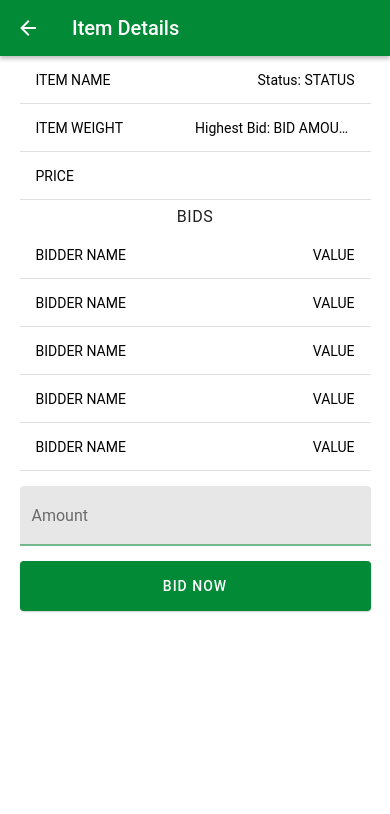
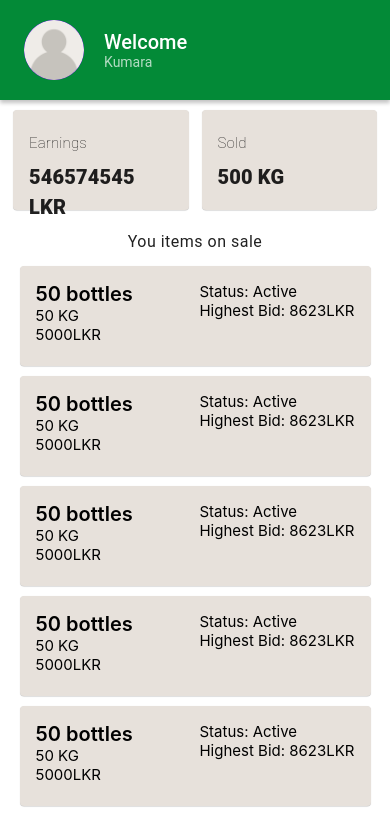
Before and after one commit to prageethfndo/dispor-app, a React Native app: screen / in a window 390 px wide. Shown: the top 814 px of the page. Built offline with nearby package versions, Linux system fonts and the light colour scheme.

Commit message:
added ItemCard, SellerMode, StatsCard

```diff
--- a/App.js
+++ b/App.js
@@ -8,12 +8,13 @@ import Register from './components/Register.js';
 import Login from './components/Login.js';
 import Listing from './components/NewListing.js';
 import ItemDetails from './components/ItemDetails';
+import SellerMode from './components/SellerMode';
 
 const App: () => Node = () => {
   //set the global accent color for all components
   const accentColor = '#038a37';
 
-  return <ItemDetails accentColor={accentColor} />;
+  return <SellerMode accentColor={accentColor} />;
 };
 
 export default App;
--- /dev/null
+++ b/components/ItemCard.js
@@ -0,0 +1,30 @@
+import { StyleSheet, Text, View, Image } from 'react-native';
+import * as React from 'react';
+import Styles from './Styles';
+import AppBar from './AppBar';
+import Profile from './Profile';
+import StatsCard from './StatsCard';
+import { Subheading, Card, Title, Button } from 'react-native-paper';
+
+export default function ItemCard() {
+    return (
+        <Card style={Styles.itemCard}>
+            <Card.Content>
+                <View style={{ display: 'flex', flexDirection: 'row',alignItems:'flex-start',
+                 justifyContent:'space-between' }}>
+                    <View style={{ display: 'flex', flexDirection: 'column', justifyContent:'flex-start' }}>
+                        <Text style={Styles.itemCardTitle}>50 bottles</Text>
+                        <Text style={Styles.itemCardText}>50 KG</Text>
+                        <Text style={Styles.itemCardText}>5000LKR</Text>
+                    </View>
+                    <View style={{ display: 'flex', flexDirection: 'column', justifyContent:'flex-start' }}>
+                        <Text style={Styles.itemCardText}>Status: Active</Text>
+                        <Text style={Styles.itemCardText}>Highest Bid: 8623LKR</Text>
+
+                    </View>
+                </View>
+
+            </Card.Content>
+        </Card>
+    )
+}
--- a/components/ItemDetails.js
+++ b/components/ItemDetails.js
@@ -32,7 +32,7 @@ export default function Register({ accentColor }) {
     <>
       <View
         style={styles.viewContainer}>
-        <AppBar title={'Item Details'} backAction={()=>{console.log('back')}} />
+        <AppBar title={'Item Details'} backAction={()=>{console.log('bac')}} />
         <DataTable style={styles.dataTable}>
           <DataTable.Row>
             <DataTable.Cell>ITEM NAME</DataTable.Cell>
--- /dev/null
+++ b/components/Profile.js
@@ -0,0 +1,14 @@
+import * as React from 'react';
+import styles from './Styles';
+import { DataTable, Subheading, Appbar, Text,Avatar } from 'react-native-paper';
+import user from '../assests/img/user.png';
+export default function Profile({ username }) {
+    return (
+        <Appbar style={styles.profileBar}>
+
+           <Avatar.Image size={60} source={require('../assests/img/user.png')} style={styles.avatar} />
+
+            <Appbar.Content title={'Welcome'} subtitle={'Kumara'} />
+        </Appbar>
+    )
+}
--- /dev/null
+++ b/components/SellerMode.js
@@ -0,0 +1,41 @@
+import { StyleSheet, Text, View, Image, ScrollView } from 'react-native';
+import * as React from 'react';
+import Styles from './Styles';
+import AppBar from './AppBar';
+import Profile from './Profile';
+import StatsCard from './StatsCard';
+import { Subheading, } from 'react-native-paper';
+import ItemCard from './ItemCard';
+export default function SellerMode() {
+    return (
+        <View style={Styles.viewContainer}>
+            <Profile username={'Kumara'} />
+
+            <View style={Styles.cardRow}>
+                <StatsCard title={'Earnings'} value={'546574545 LKR'} />
+                <StatsCard title={'Sold'} value={'500 KG'} />
+            </View>
+
+
+            <Subheading style={{ marginTop: 20 }} >You items on sale</Subheading>
+
+            <ScrollView
+                contentContainerStyle={{
+                    display: 'flex',
+                    flexDirection: 'column',
+                    alignItems: 'center',
+                    justifyContent: 'center',
+                }}
+                style={{ width: '100%' }}>
+                    <ItemCard/>
+                    <ItemCard/>
+                    <ItemCard/>
+                    <ItemCard/>
+                    <ItemCard/>
+                    <ItemCard/>
+                    <ItemCard/>
+            </ScrollView>
+
+        </View>
+    )
+}
--- /dev/null
+++ b/components/StatsCard.js
@@ -0,0 +1,19 @@
+import * as React from 'react';
+import styles from './Styles';
+import { DataTable, Subheading, Appbar, Text, Avatar, Card, Paragraph, Title } from 'react-native-paper';
+import Styles from './Styles';
+export default function StatsCard({title, value}) {
+    return (
+        <Card style={Styles.statsCard}>
+
+
+
+            <Card.Content>
+                <Title style={Styles.statCardTitle}>{title}</Title>
+                <Title style={Styles.statCardValue}>{value} </Title>
+            </Card.Content>
+
+
+        </Card>
+    )
+}
--- a/components/Styles.js
+++ b/components/Styles.js
@@ -64,5 +64,52 @@ export default StyleSheet.create({
   appBar:{
     width:"100%",
     backgroundColor:accentColor
+  },
+  profileBar:{
+    height:100,
+    width:"100%",
+    backgroundColor:accentColor
+  },
+  avatar:{
+    marginLeft:20
+  },
+  statsCard:{
+    height:100,
+    width:'45%',
+    marginTop:10,
+    backgroundColor:'#E7E1DB'
+  },
+  cardRow:{
+    display:'flex',
+    flexDirection:'row',
+    width:'100%',
+    justifyContent:'space-evenly',
+    alignItems:'center'
+  },
+  statCardTitle:{
+    fontSize:15,
+    fontWeight:'100',
+
+  },
+  statCardValue:{
+    fontSize:20,
+    fontWeight:'900',
+
+  },
+  itemCardText:{
+    fontSize:15,
+    color:'#000',
+    fontWeight:'400'
+  },
+  itemCard:{
+    height:100,
+    width:'90%',
+    marginTop:10,
+    backgroundColor:'#E7E1DB'
+  },
+  itemCardTitle:{
+    fontSize:20,
+    fontWeight:'600',
+    color:'#000'
   }
 });
```
Also changed, not shown: assests/img/user.png (added).
